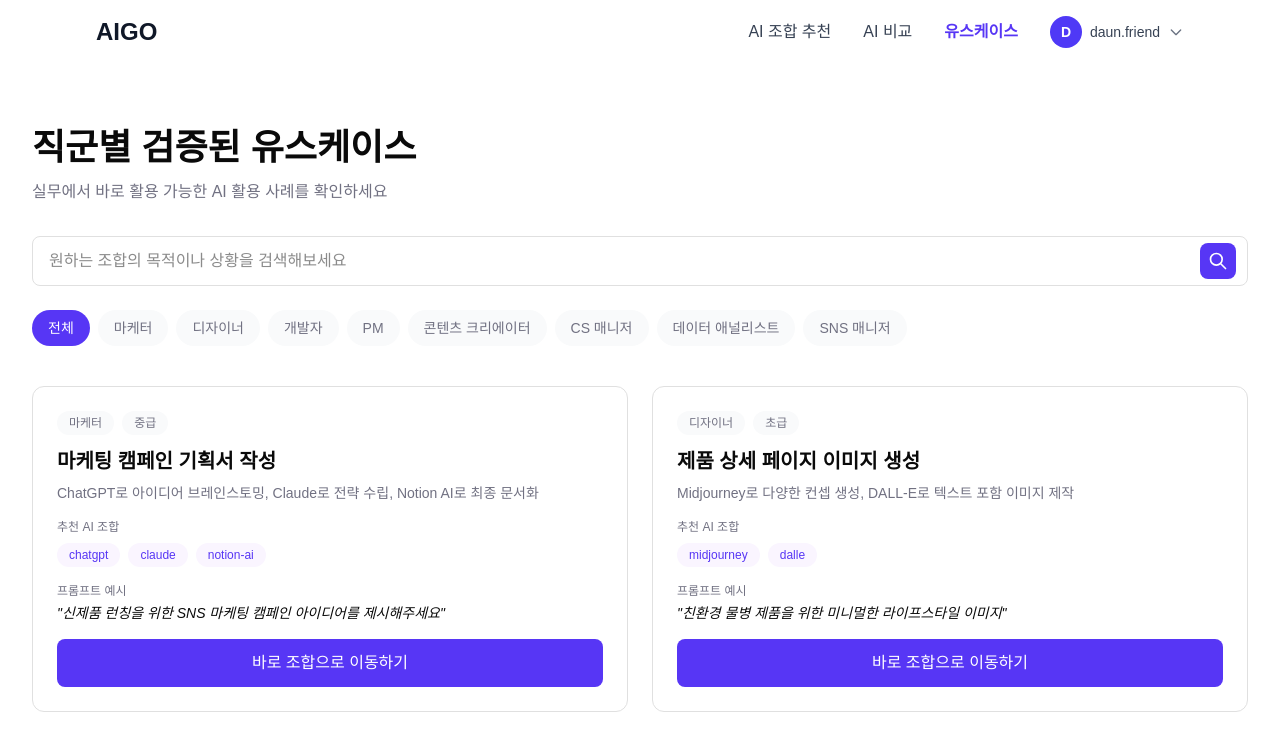
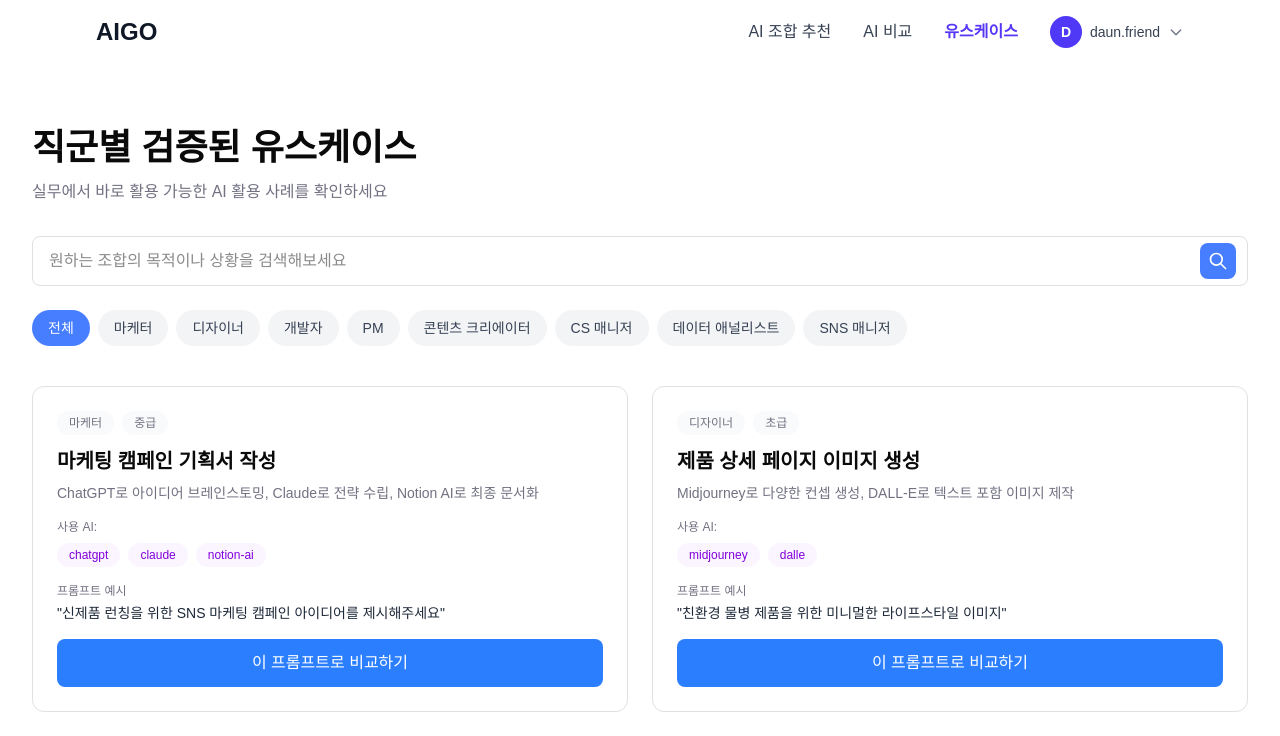
Before and after one commit to pain22value/abti, a Next.js app: page /usecases in a window 1280 px wide. Shown: the top 736 px of the page. Built offline with nearby package versions, Linux system fonts and the light colour scheme.

Commit message:
[style] figma와 색상 값 일치시키는 과정

```diff
--- a/app/usecases/page.tsx
+++ b/app/usecases/page.tsx
@@ -93,7 +93,7 @@ export default function UseCasesPage() {
               placeholder="원하는 조합의 목적이나 상황을 검색해보세요"
               className="w-full px-4 py-3 pr-12 border border-line-100 rounded-lg focus:outline-none focus:ring-2 focus:ring-main-600"
             />
-            <button className="absolute right-3 top-1/2 -translate-y-1/2 p-2 bg-main-600 text-white rounded-lg hover:opacity-90">
+            <button className="absolute right-3 top-1/2 -translate-y-1/2 p-2 bg-[#467EFF] text-white rounded-lg hover:opacity-90">
               <svg className="w-5 h-5" fill="none" stroke="currentColor" viewBox="0 0 24 24">
                 <path strokeLinecap="round" strokeLinejoin="round" strokeWidth={2} d="M21 21l-6-6m2-5a7 7 0 11-14 0 7 7 0 0114 0z" />
               </svg>
@@ -107,8 +107,8 @@ export default function UseCasesPage() {
                 key={index}
                 className={`px-4 py-2 rounded-full text-sm transition-colors ${
                   index === 0
-                    ? 'bg-main-600 text-white'
-                    : 'bg-box-10 text-subtext-300 hover:bg-line-100'
+                    ? 'bg-[#467EFF] text-[#FFFFFF]'
+                    : 'bg-[#F3F4F6] text-[#364153] hover:bg-line-100'
                 }`}
               >
                 {category}
@@ -147,12 +147,12 @@ export default function UseCasesPage() {
 
                 {/* 추천 AI 조합 */}
                 <div className="mb-4">
-                  <p className="text-xs text-subtext-300 mb-2">추천 AI 조합</p>
+                  <p className="text-xs text-subtext-300 mb-2">사용 AI:</p>
                   <div className="flex gap-2">
                     {useCase.aiCombination.map((ai, idx) => (
                       <span
                         key={idx}
-                        className="px-3 py-1 bg-purple-50 text-main-600 text-xs rounded-full font-medium"
+                        className="px-3 py-1 bg-purple-50 text-[#8200DB] text-xs rounded-full font-medium"
                       >
                         {ai}
                       </span>
@@ -163,14 +163,14 @@ export default function UseCasesPage() {
                 {/* 프롬프트 예시 */}
                 <div className="mb-4">
                   <p className="text-xs text-subtext-300 mb-1">프롬프트 예시</p>
-                  <p className="text-sm text-text-900 italic">
+                  <p className="text-sm text-[#1E2939]">
                     {useCase.promptExample}
                   </p>
                 </div>
 
                 {/* 버튼 */}
-                <button className="w-full py-3 bg-main-600 text-white rounded-lg font-medium hover:opacity-90 transition-opacity">
-                  바로 조합으로 이동하기
+                <button className="w-full py-3 bg-[#2B7FFF] text-white rounded-lg hover:opacity-90 transition-opacity">
+                  이 프롬프트로 비교하기
                 </button>
               </div>
             ))}
```
